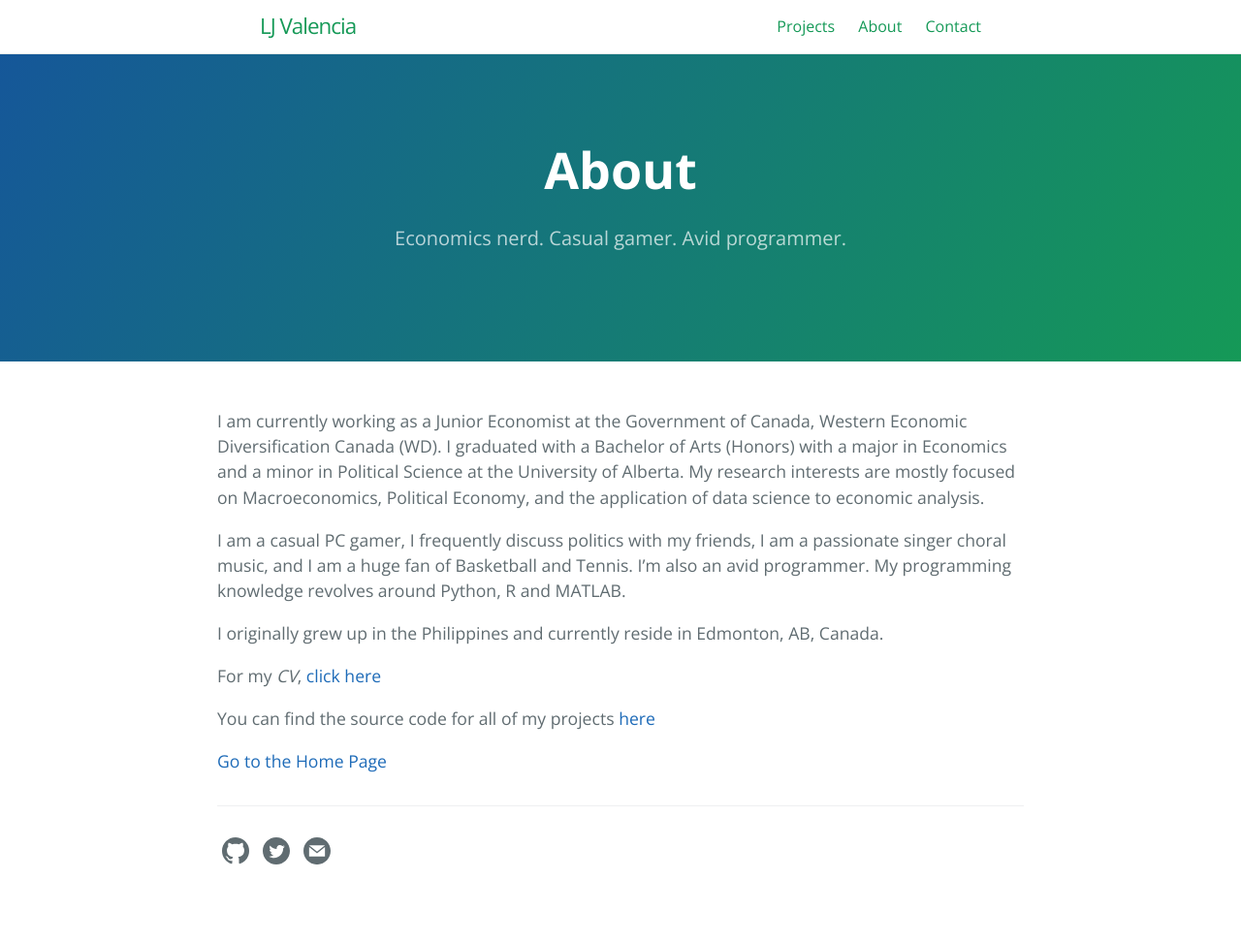
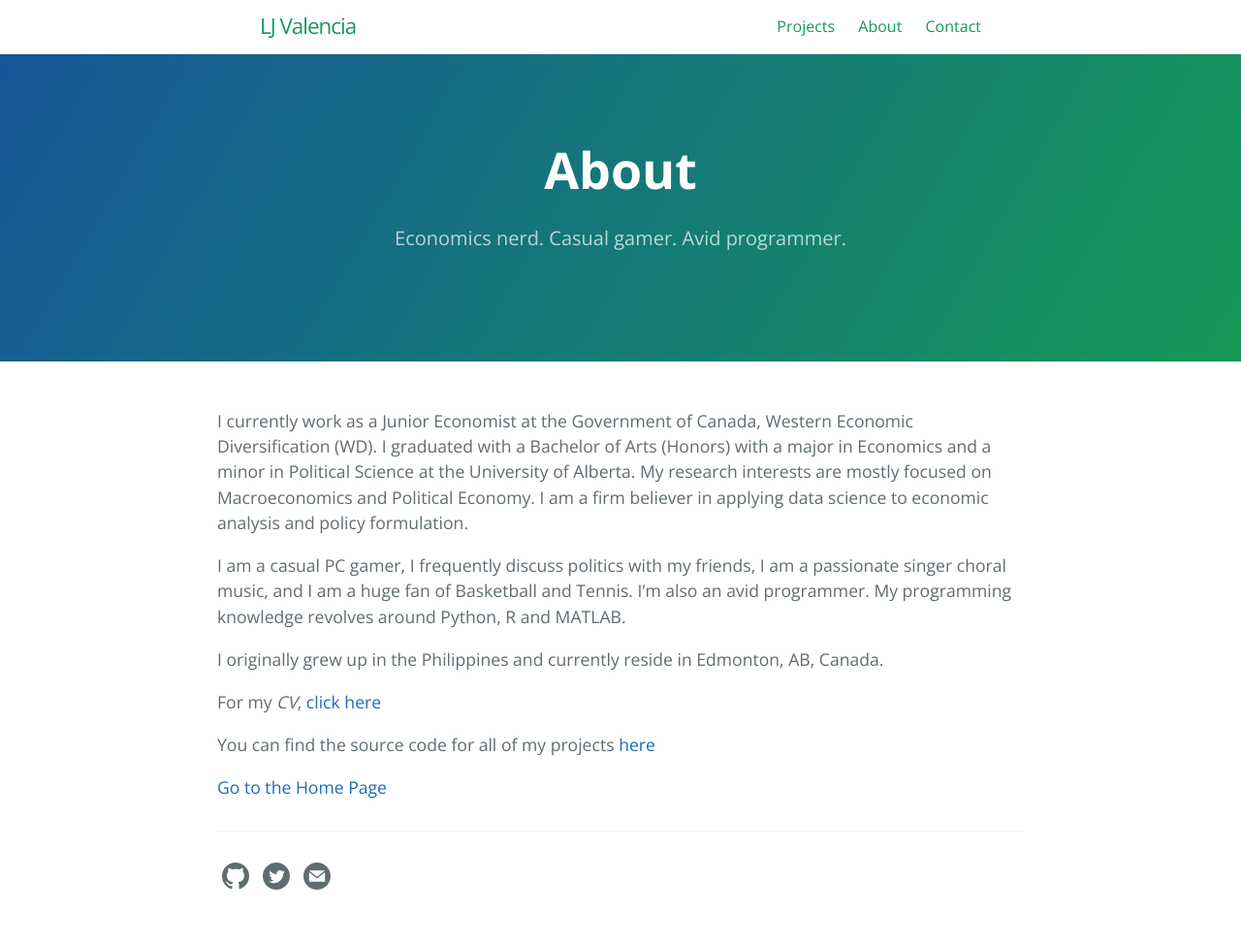
Before and after one commit to lj-valencia/cayman-blog-old-site, a Jekyll site: the page built from about.md, in a window 1280 px wide. Shown: the whole page at 97% size. Built offline with Jekyll 4.4.1, drawn with Linux system fonts in a browser that asks for light colours; before the commit the page ends 946 px from its top, so only the background shows below that.

Commit message:
Update about.md

```diff
--- a/about.md
+++ b/about.md
@@ -7,7 +7,7 @@ ref: about
 order: 0
 ---
 
-I am currently working as a Junior Economist at the Government of Canada, Western Economic Diversification Canada (WD). I graduated with a Bachelor of Arts (Honors) with a major in Economics and a minor in Political Science at the University of Alberta. My research interests are mostly focused on Macroeconomics, Political Economy, and the application of data science to economic analysis.
+I currently work as a Junior Economist at the Government of Canada, Western Economic Diversification (WD). I graduated with a Bachelor of Arts (Honors) with a major in Economics and a minor in Political Science at the University of Alberta. My research interests are mostly focused on Macroeconomics and Political Economy. I am a firm believer in applying data science to economic analysis and policy formulation.
 
 I am a casual PC gamer, I frequently discuss politics with my friends, I am a passionate singer choral music, and I am a huge fan of Basketball and Tennis. I'm also an avid programmer. My programming knowledge revolves around Python, R and MATLAB.
 
```
